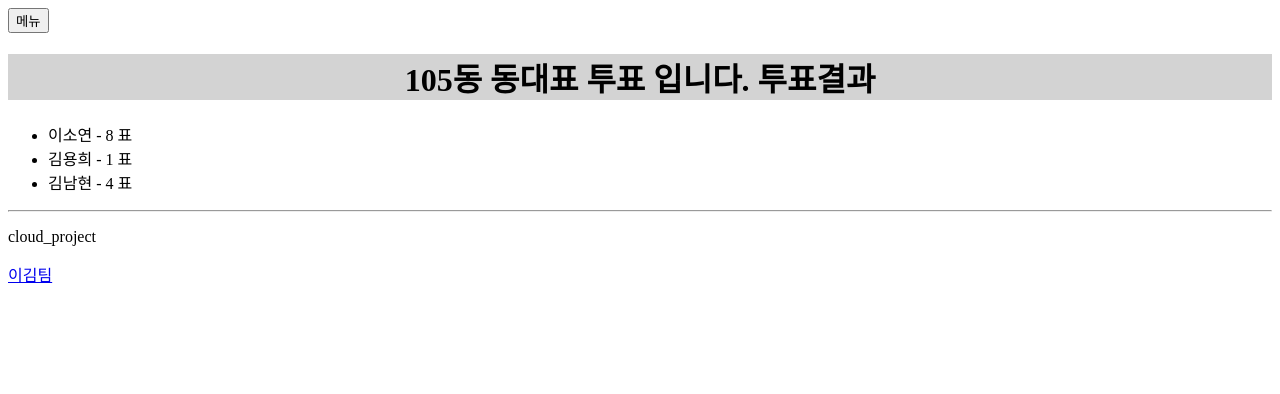
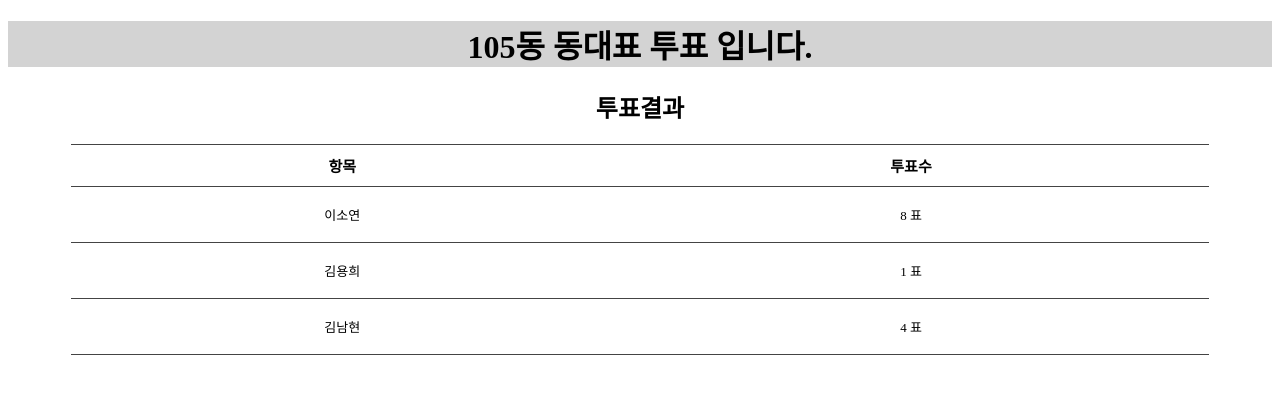
Before and after one commit to joker607/cloude_, a Django app: page /vote/result/2/ in a window 1280 px wide. Shown: the top 394 px of the page. Run offline with Django 3.2, Linux system fonts and the light colour scheme; data comes from the database, SQL or seed files in the repository.

Commit message:
결과화면수정_html

```diff
--- a/Vote/VoteProject/vote/templates/vote/result.html
+++ b/Vote/VoteProject/vote/templates/vote/result.html
@@ -1,18 +1,52 @@
-{% extends 'base.html' %}
-{% block content %}
+<!DOCTYPE html>
+<html>
+	<head>
+		<meta charset="UTF-8">
+		<title>Result</title>
 
+		<style>
+			h1{background-color: lightgray; text-align: center;}
+			h2{text-align: center;}
+			ul{text-align: center;}
 
-	<h1>{{q.name}} 투표결과</h1>
+			table {
+            width: 90%;
+            border-top: 1px solid #444444;
+            border-collapse: collapse;
+            margin: auto;
+            font-size: small;
+            text-align: center;
+            }
 
-	<ul>
+            th {
+				font-size: 15px;
+                border-bottom: 1px solid #444444;
+                padding: 10px;
+            }
 
-		{% for c in q.choice_set.all %}
+            td {
+                border-bottom: 1px solid #444444;
+                padding: 10px;
+                height: 35px;
+            }
+		</style>
+	</head>
 
-		<li> {{c.name}} - {{c.votes}} 표 </li>
+	<body>
+		<h1>{{q.name}}</h1>
+		<h2>투표결과</h2>
 
-		{% endfor %}
+		<table>
+			<tr>
+				<th>항목</th> <th>투표수</th>
+			</tr>
 
-	</ul>
+			{% for c in q.choice_set.all %}
+			<tr>
+				<td>{{c.name}}</th> <td>{{c.votes}} 표</th>
+			</tr>
+			{% endfor %}
+		</table>
+	</body>
 
-
-{% endblock %}
+</html>
```
